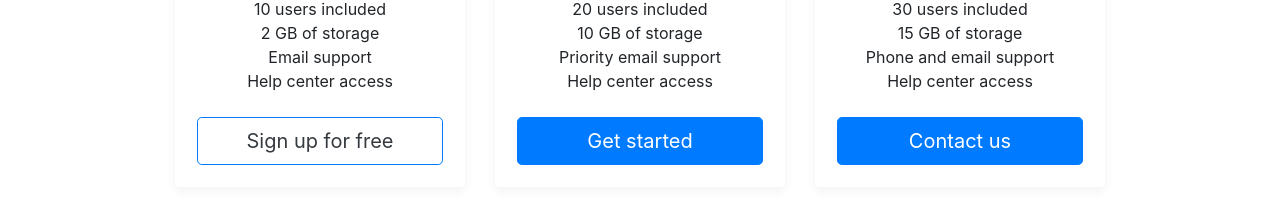
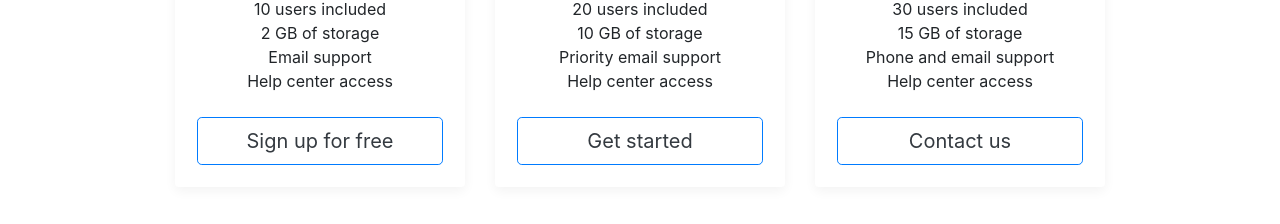
Before and after one commit to arunrajak1/Pricing-task, a website: page public/index.html in a window 1280 px wide. Shown: the part 512-736 px from the top of the page. Drawn offline with nearby package versions, Linux system fonts and the light colour scheme.

Commit message:
Update index.html

```diff
--- a/public/index.html
+++ b/public/index.html
@@ -82,7 +82,7 @@
             <button
               type="button"
               data-target="myModal"
-              class="btn btn-lg btn-block btn-primary show-modal-btn "
+              class="btn btn-lg btn-block btn-outline-primary show-modal-btn text-dark "
             >
               Get started
             </button>
@@ -105,7 +105,7 @@
             <button
               type="button"
               data-target="myModal"
-              class="btn btn-lg btn-block btn-primary show-modal-btn "
+              class="btn btn-lg btn-block btn-outline-primary show-modal-btn text-dark "
             >
               Contact us
             </button>
```
